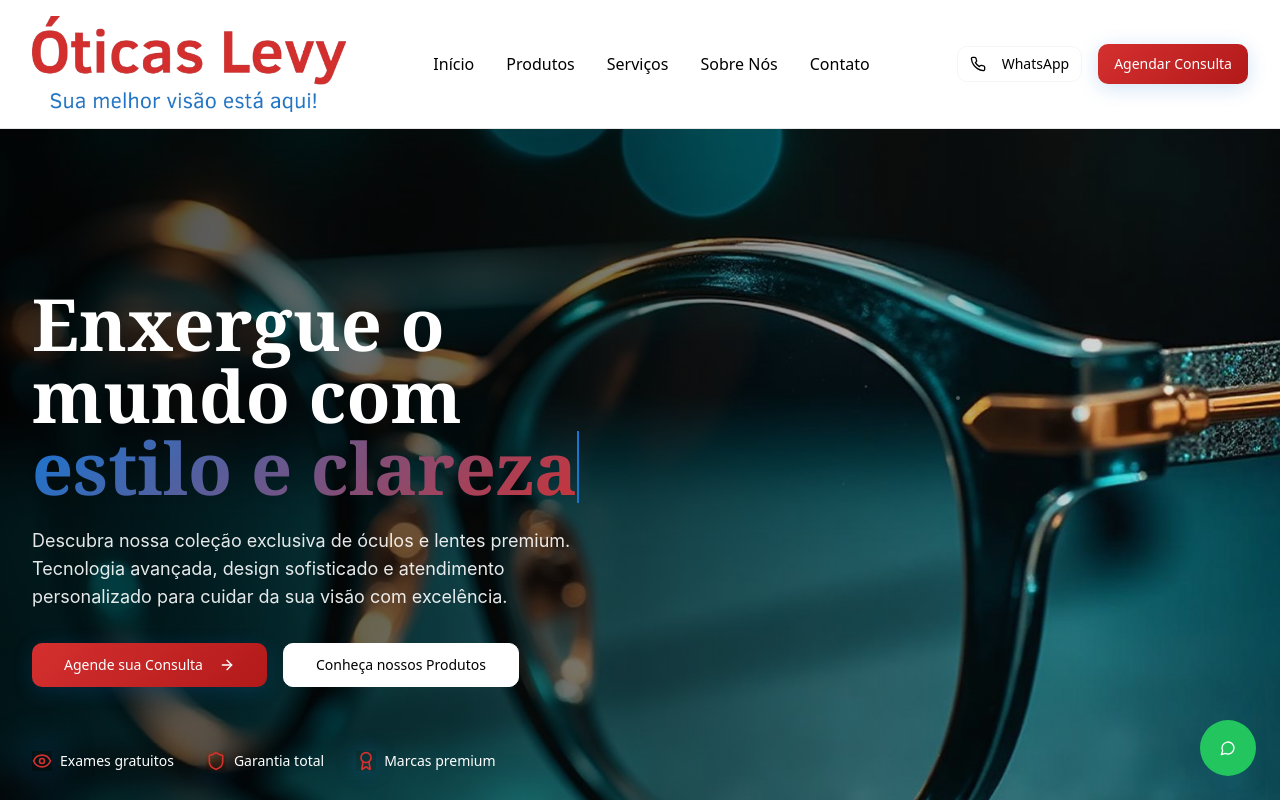
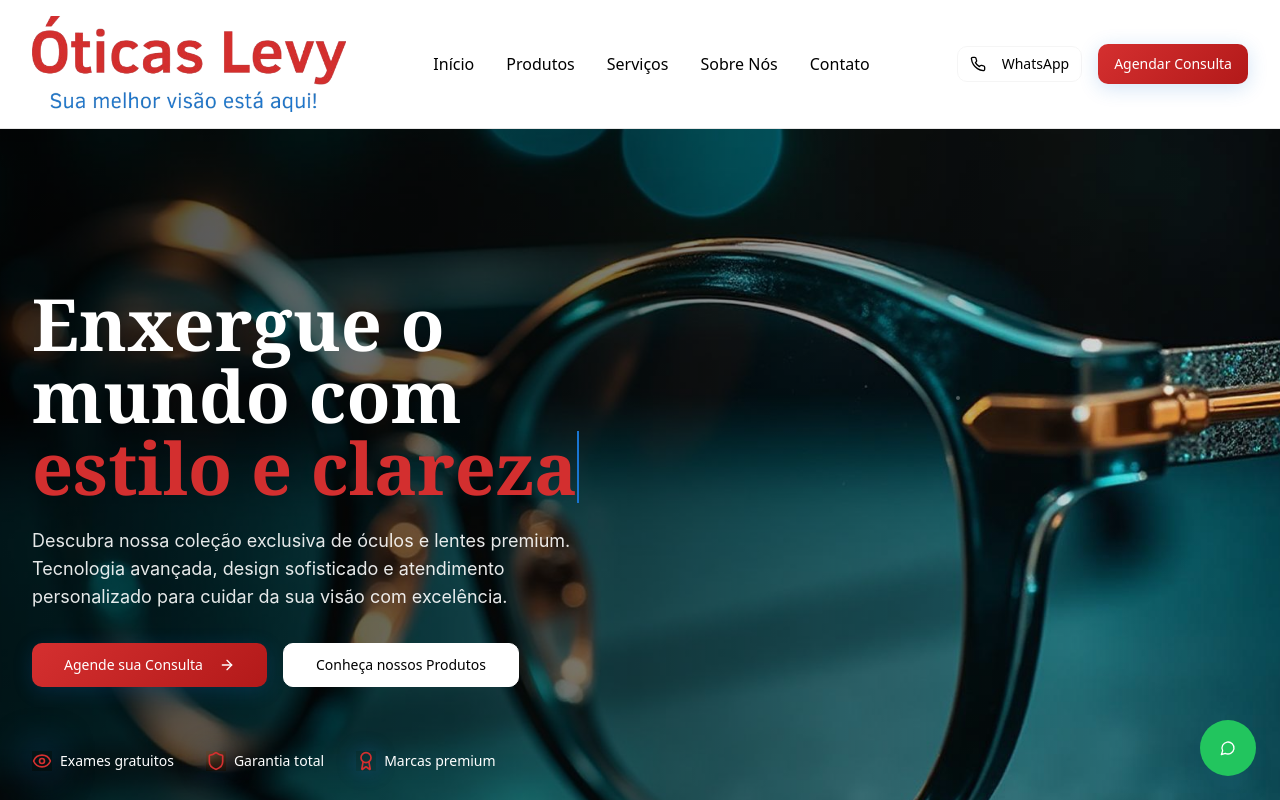
Before and after one commit to GabrielSales10/clarity-style-vision, a React (Vite) app: page / in a window 1280 px wide. Shown: the top 800 px of the page. Built offline with nearby package versions, Linux system fonts and the light colour scheme; the HTML template or start-up script is replaced by a standard one.

Commit message:
Code edited in Lovable Code Editor

```diff
--- a/src/components/HeroSection.tsx
+++ b/src/components/HeroSection.tsx
@@ -40,7 +40,7 @@ const HeroSection = () => {
 
               <h1 className="text-hero animate-fade-in-up">
                 Enxergue o mundo com
-                <span className="gradient-text block relative">
+                <span className="block relative">
                   <span className="inline-block overflow-hidden">
                     <span
                       className="inline-block border-r-2 border-white/60 animate-blink"
```
